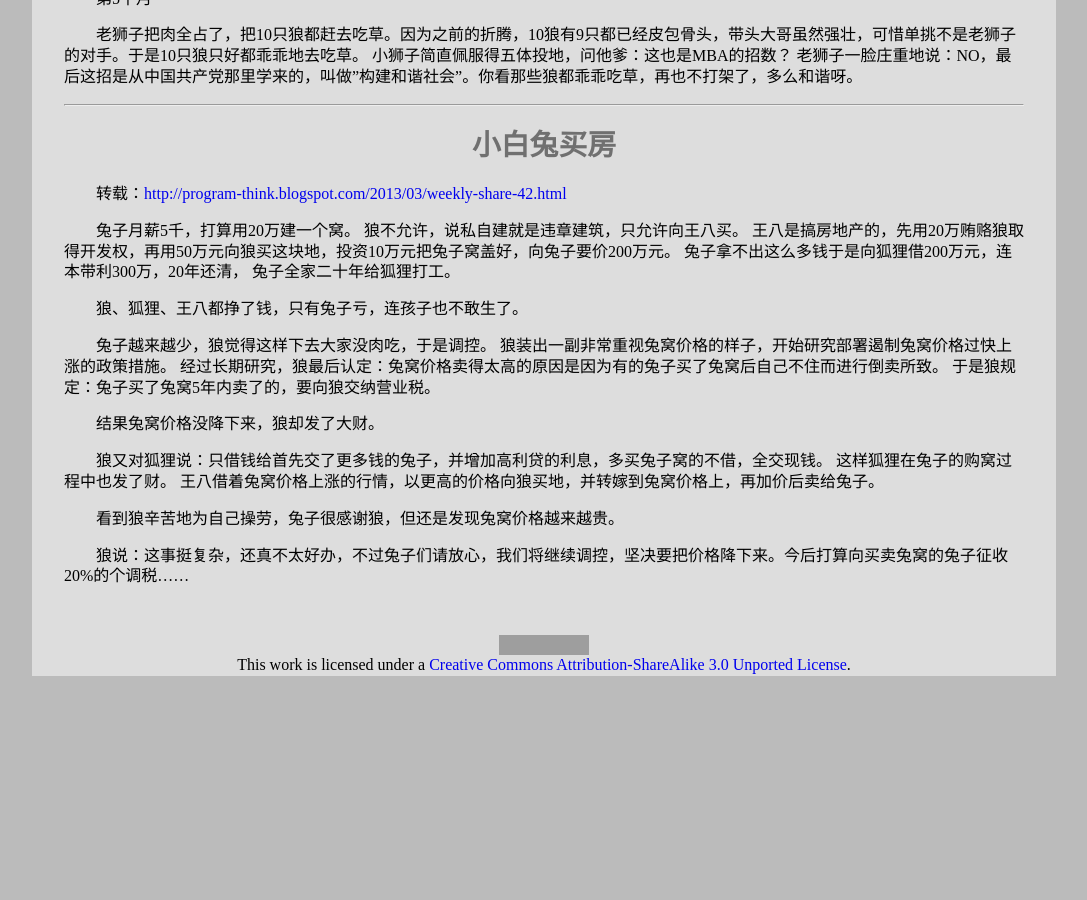
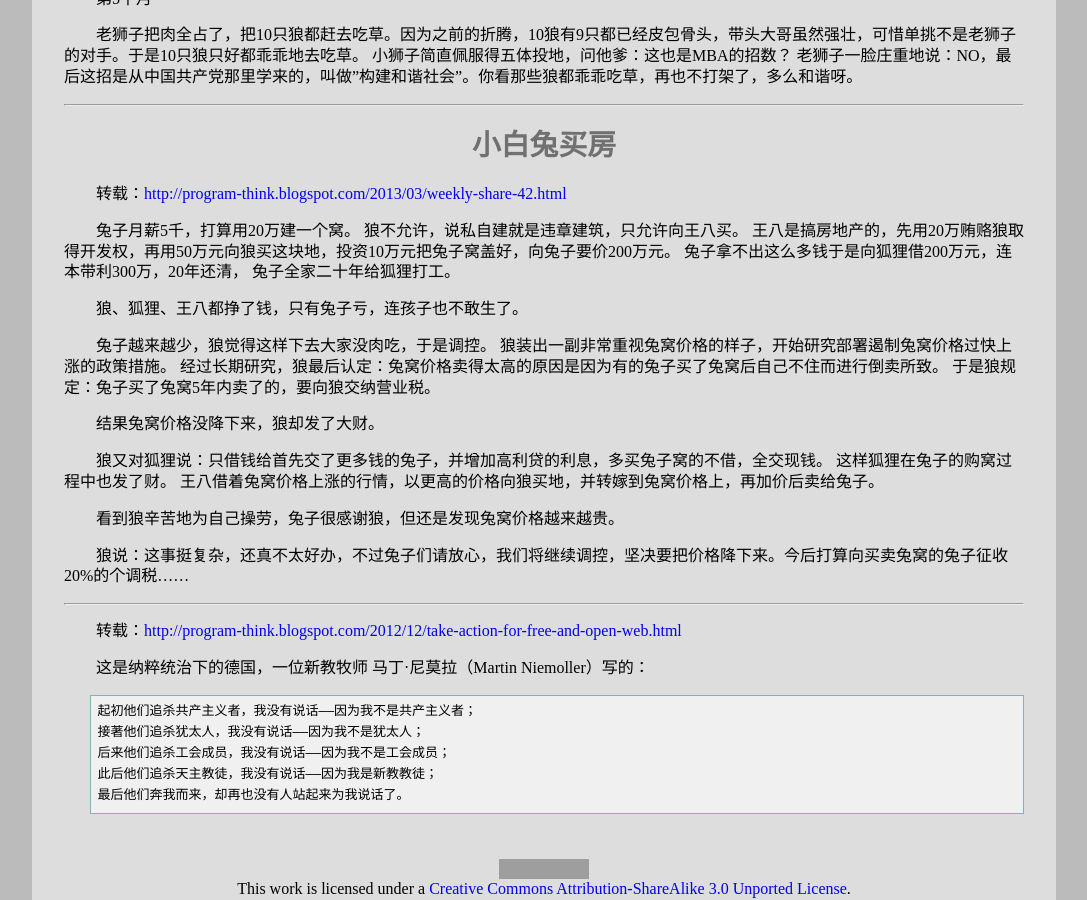
Before and after one commit to leiqin/leiqin.github.io, a Jekyll site: the page built from shoucang/yuyan.markdown, in a window 1280 px wide and 900 px high, scrolled down 1542 px. Shown: the whole window, without its empty margins (96-1183 px from the left). Built offline with Jekyll 4.4.1, drawn with Linux system fonts in a browser that asks for light colours; nearby versions of some CDN libraries; comment, search, counter and statistics services are not loaded; before the commit the page ends 2218 px from its top, so only the background shows below that; grey boxes are pictures that could not be loaded.

Commit message:
添加一手诗收藏

```diff
--- a/shoucang/yuyan.markdown
+++ b/shoucang/yuyan.markdown
@@ -87,3 +87,15 @@ layout: headercenter
 看到狼辛苦地为自己操劳，兔子很感谢狼，但还是发现兔窝价格越来越贵。
 
 狼说：这事挺复杂，还真不太好办，不过兔子们请放心，我们将继续调控，坚决要把价格降下来。今后打算向买卖兔窝的兔子征收20%的个调税......
+
+- - -
+
+转载：<http://program-think.blogspot.com/2012/12/take-action-for-free-and-open-web.html>
+
+这是纳粹统治下的德国，一位新教牧师 马丁·尼莫拉（Martin Niemoller）写的：
+
+	起初他们追杀共产主义者，我没有说话——因为我不是共产主义者；
+	接著他们追杀犹太人，我没有说话——因为我不是犹太人；
+	后来他们追杀工会成员，我没有说话——因为我不是工会成员；
+	此后他们追杀天主教徒，我没有说话——因为我是新教教徒；
+	最后他们奔我而来，却再也没有人站起来为我说话了。
```
